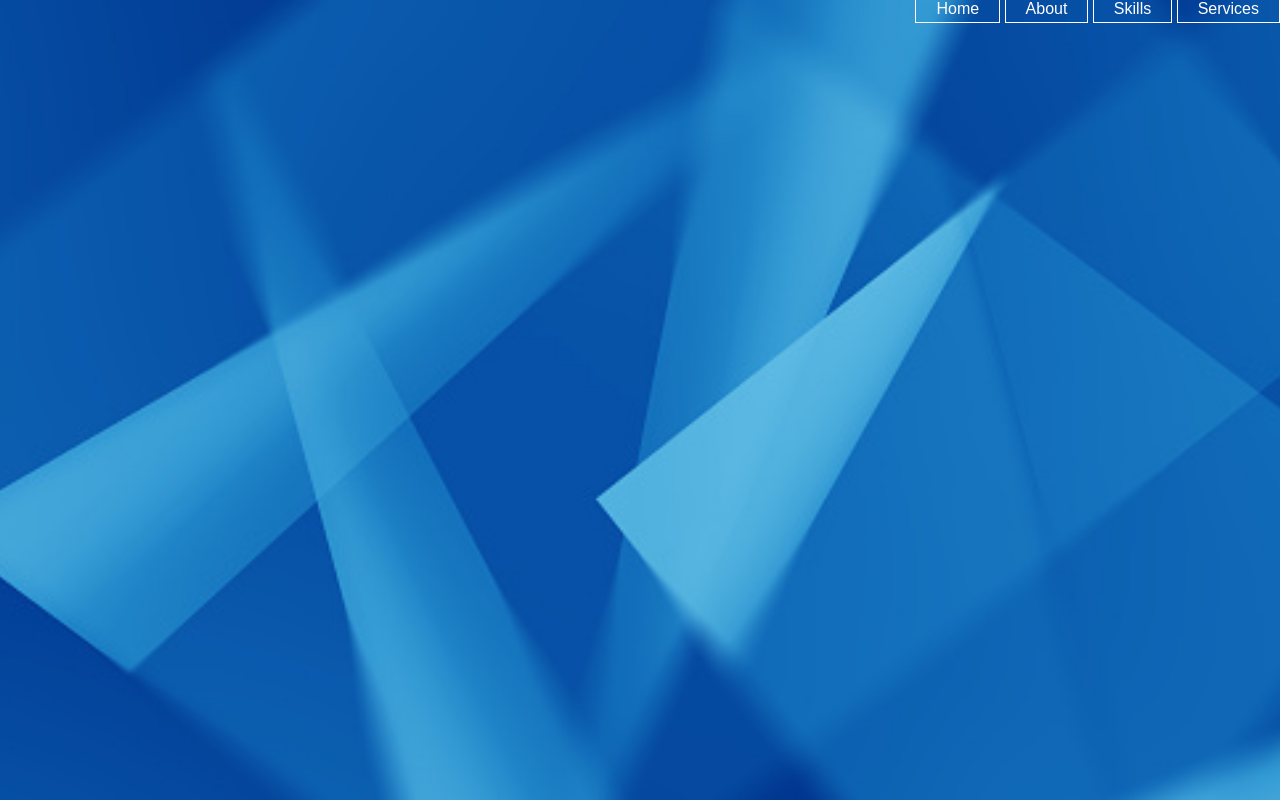
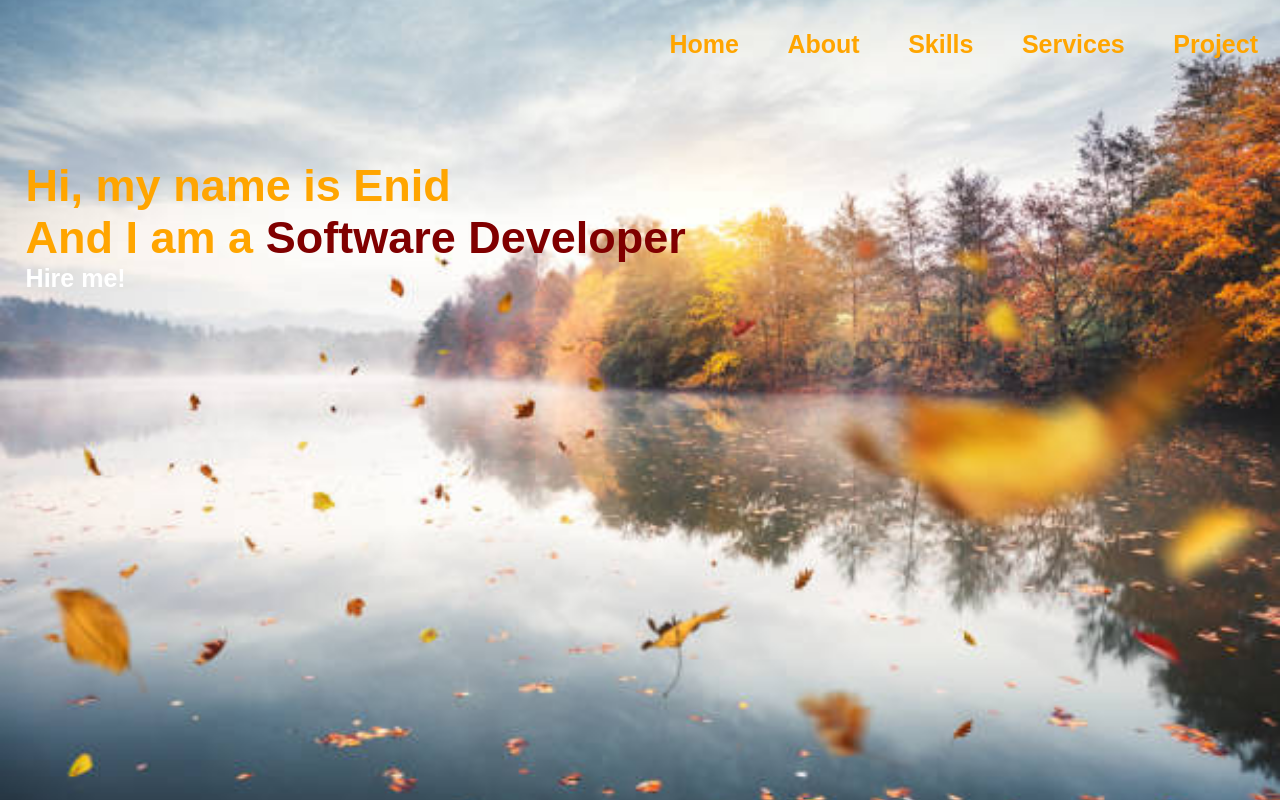
Before and after one commit to MissDine/-Portfolio-project, a plain HTML site: page index.html in a window 1280 px wide. Drawn offline with Linux system fonts and the light colour scheme.

Commit message:
Feat:edit

```diff
--- a/index.html
+++ b/index.html
@@ -9,13 +9,22 @@
 </head>
 <body>
         <div class="container">
+            <!-- <div class="logo">
+                <img src="./Miss.jpeg" alt="A picture of Enid">
+            </div> -->
             <div class="main">
                 <ul>
-                    <li><a href="home">Home</a></li>
+                    <li><a href="#">Home</a></li>
                     <li><a href="about">About</a></li>
                     <li><a href="Skills">Skills</a></li>
                     <li><a href="Services">Services</a></li>
+                    <li><a href="projects">Project</a></li>
                 </ul>
+            </div>
+            <div class="title">
+                <h1>Hi, my name is Enid</h1>
+                <h1>And I am a <span>Software Developer</span></h1>
+                <p>Hire me!</p>
             </div>
         </div>
 </body>
--- a/style.css
+++ b/style.css
@@ -3,14 +3,16 @@ padding:0;
 font-family: Arial, Helvetica, sans-serif;
 }
 .container{
-    background-image: url("./porrt.jpg");
+    background-image: url("./porttt.jpg");
     background-size: cover;
     height: 100vh;
     background-position: center;
+    margin: auto;
 }
 ul{
     list-style: none;
     float: right;
+    margin-top: 30px;
 }
 ul li{
     display: inline-block;
@@ -18,7 +20,46 @@ ul li{
 }
 ul li a{
     text-decoration: none;
+    color: orange;
+    padding: 5px 20px;
+    border: 2px solid transparent ;
+    transition: 0.6s ease;
+    font-size: 25px;
+    font-weight: 900;
+}
+ul li a:hover{
+    background-color: orange;
+    color:white;
+}
+ul li .active a{
+    background-color: orange;
+    color:white;
+}
+.logo img{
+    float:left;
+    width: 150px;
+    height: auto;
+}
+.title{
+   position: absolute;
+   top: 20%;
+   left:2%;
+}
+.title h1{
+    color: orange;
+    font-size: 45px;
+    font-style: normal;
+    font-weight: 900;
+}
+p{
+    font-size: 25px;
     color: white;
-    padding: 5px 20px;
-    border: 1px solid #fff ;
+    font-weight: 900;
+    font-style: normal;
 }
+span{
+    font-size: 45px;
+    color: maroon;
+    font-weight: 900;
+    font-style: normal;
+}
```
Also changed, not shown: Miss.jpeg (added), porttt.jpg (added).
